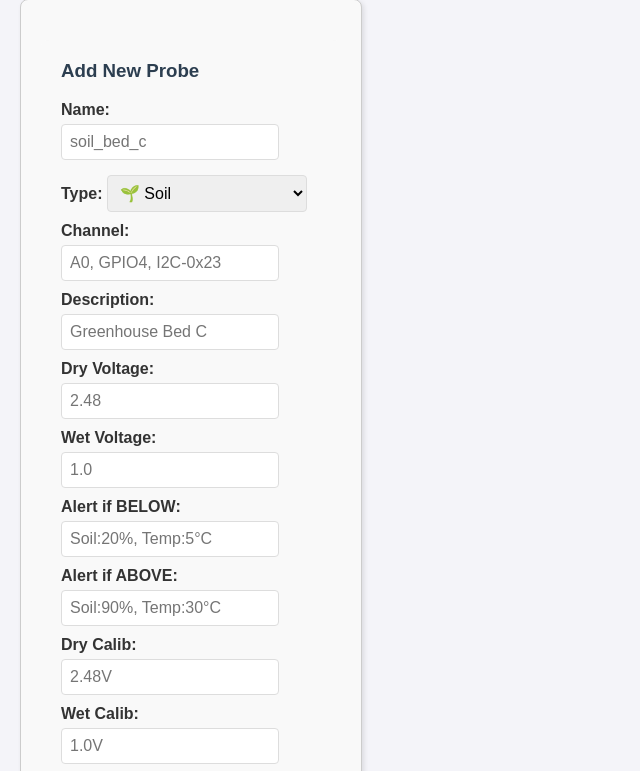
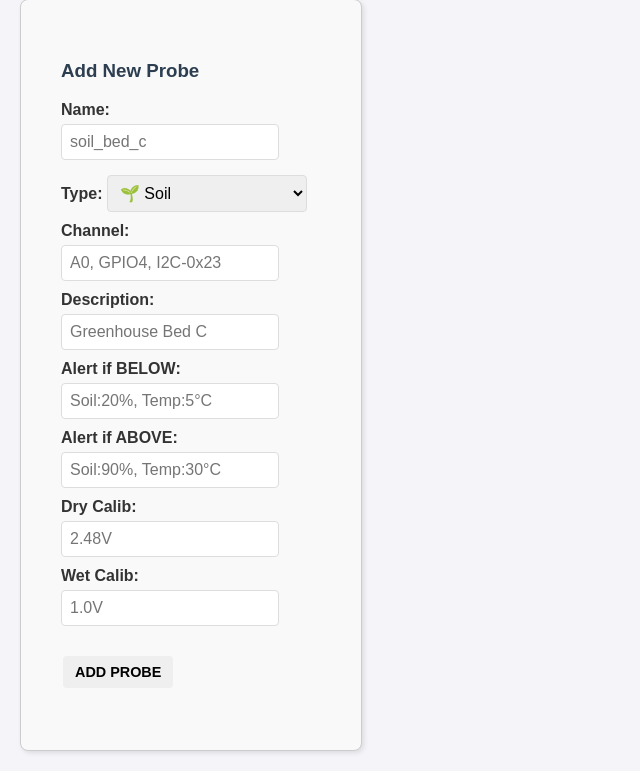
Before and after one commit to Gev1990123/smart_allotment, a Flask app: page /probes in a window 1280 px wide. Shown: the part 132-903 px from the top of the page, without its empty margins (0-640 px from the left). Run offline with Flask 3, Linux system fonts and the light colour scheme; parts of the project's set-up code (start-up, migrations or seed data) failed here and were passed over.

Commit message:
removed previous dry/wet voltage

```diff
--- a/dashboard/templates/probes.html
+++ b/dashboard/templates/probes.html
@@ -35,16 +35,6 @@
             <label>Description:
                 <input type="text" name="description" placeholder="Greenhouse Bed C">
             </label>
-
-            <!-- Soil Calibration -->
-            <div id="soil-calibration">
-                <label>Dry Voltage:
-                    <input type="number" step="0.01" name="dry_voltage" placeholder="2.48">
-                </label>
-                <label>Wet Voltage:
-                    <input type="number" step="0.01" name="wet_voltage" placeholder="1.0">
-                </label>
-            </div>
 
             <!-- Thresholds (ALL sensors) -->
             <div id="threshold-section">
```
